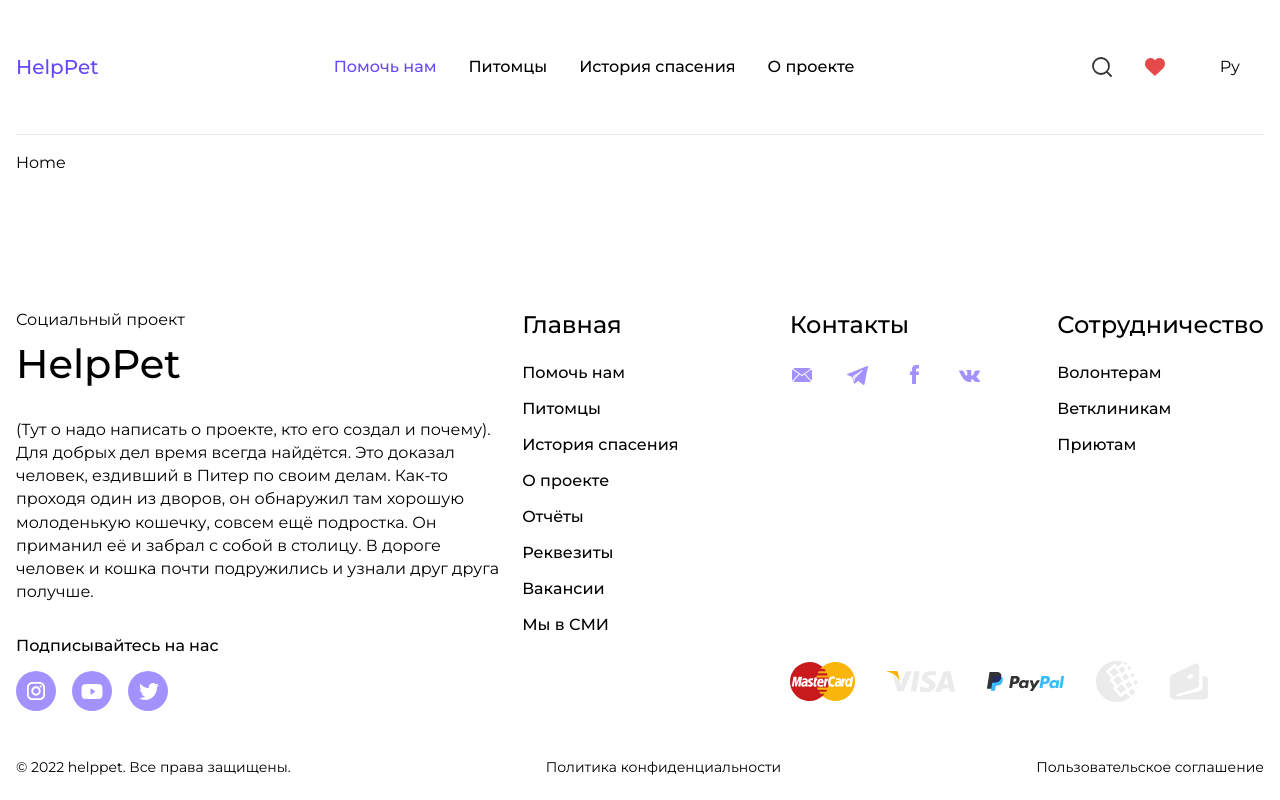
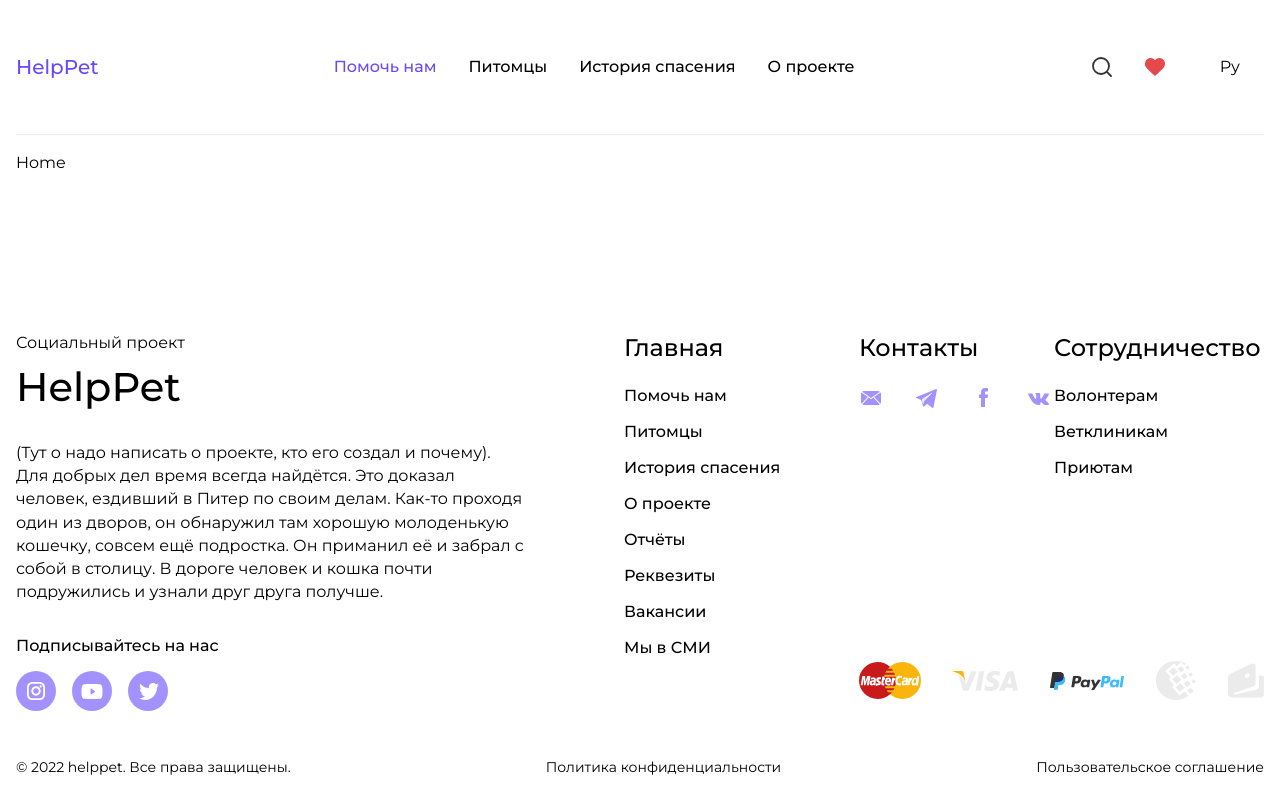
Before and after one commit to Sandbox-pets-shelter/pets-shelter, a React (Create React App) app: page / in a window 1280 px wide. Built offline with nearby package versions, Linux system fonts and the light colour scheme.

Commit message:
feat: fix layout

```diff
--- a/src/components/footer/index.tsx
+++ b/src/components/footer/index.tsx
@@ -54,7 +54,11 @@ export const Footer = () => {
                     {item.title}
                   </h2>
                 }
-                <ul className={`${s.right__links} ${item.modificator ? s.right__links_row : ''}`}>
+                <ul
+                  className={`${s.right__links}
+                  ${item.modificator ? s.right__links_row : ''}
+                  ${item.class === 'contacts' ? 'custom' : ''}`}
+                >
                   {
                     item.subtitleLinks.map((link: any) => (
                       <a
--- a/src/components/footer/styles.module.scss
+++ b/src/components/footer/styles.module.scss
@@ -63,7 +63,7 @@
 .right {
   margin-left: 15px;
   display: grid;
-  grid-template-columns: 1fr 1fr 1fr;
+  grid-template-columns: 160px 120px 210px;
   grid-template-rows: 1fr 50px;
   gap: 170px 75px;
   grid-template-areas:
@@ -85,10 +85,18 @@
     font-size: 16px;
     line-height: 20px;
 
+    &__icon {
+      min-width: 24px;
+    }
+
     &_row {
       flex-direction: row;
       align-items: center;
       gap: 32px;
+    }
+
+    & .custom {
+      gap: 0;
     }
   }
 
--- a/src/components/header/index.tsx
+++ b/src/components/header/index.tsx
@@ -30,7 +30,7 @@ export const Header = () => {
         </p>
         <ul className={s.header__list}>
           {
-            routeElements.map((item) => (
+            routeElements.map((item: any) => (
               <li key={item.id}>
                 <NavLink
                   to={item.path}
--- a/src/types/ui.ts
+++ b/src/types/ui.ts
@@ -1,5 +1,3 @@
-// TODO: Всё что ниже примеры
-
 export interface IBaseDropdown {
   value: string
   label: string
```
